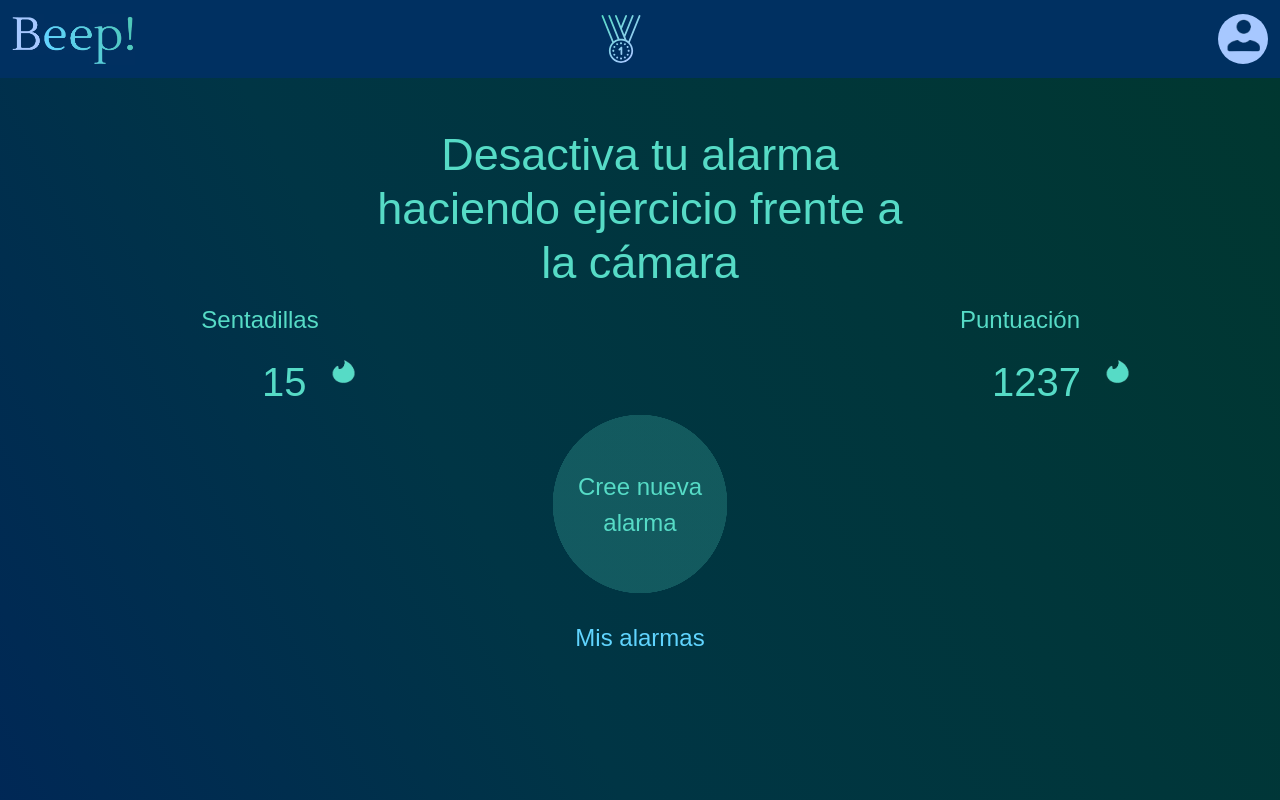
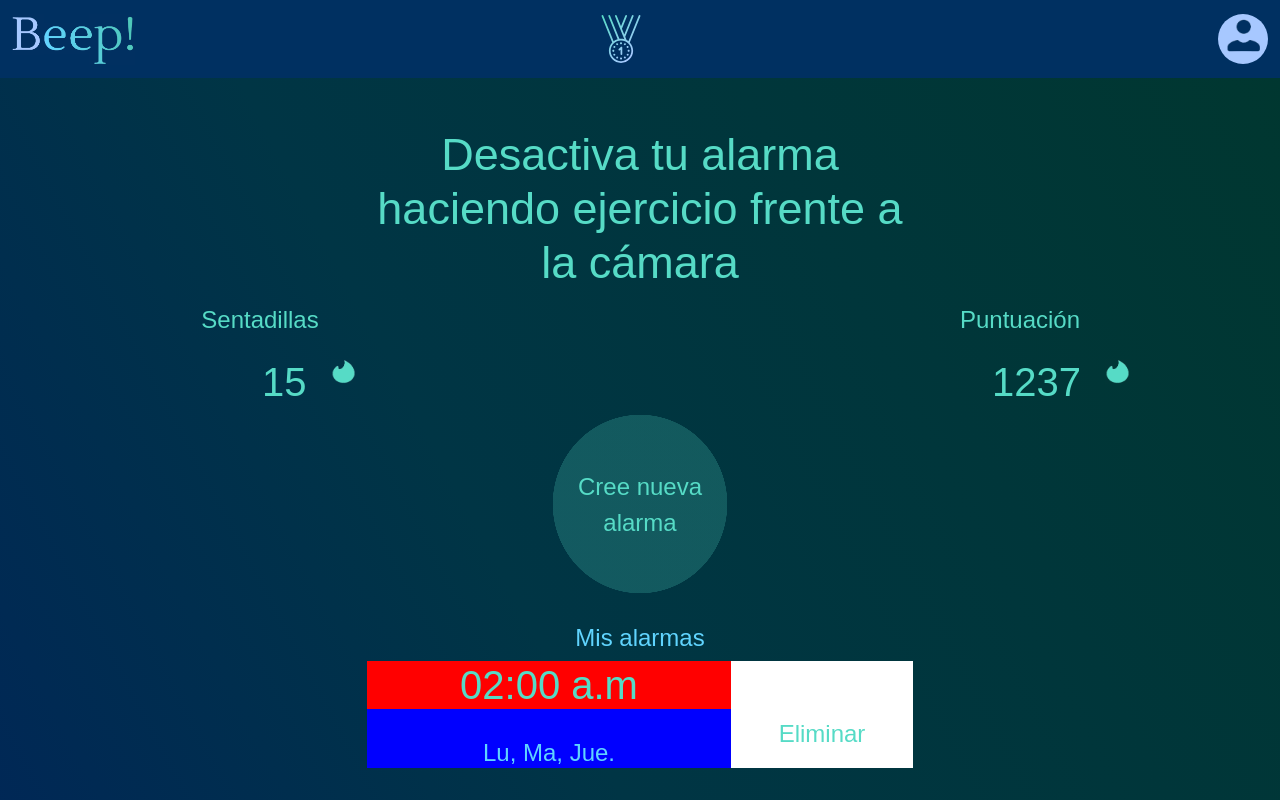
Before and after one commit to Mateo-Olaya/ux-webapp, an Angular app: page / in a window 1280 px wide. Shown: the top 800 px of the page. Built offline with nearby package versions, Linux system fonts and the light colour scheme.

Commit message:
Se incia la creacion de las tarjetas de alarma

```diff
--- a/src/app/home/home.component.css
+++ b/src/app/home/home.component.css
@@ -64,6 +64,11 @@ p {
   vertical-align: text-top;
   font-family: Lucida, sans-serif;
 }
+
+.card-backgroud-color {
+  background-color: #fff;
+}
+
 
 /* :host {
   display: contents;
--- a/src/app/home/home.component.html
+++ b/src/app/home/home.component.html
@@ -58,6 +58,28 @@
         </div>
         <div class="col-md-6">
           <h3>Mis alarmas</h3>
+        </div>
+        <div class="col">
+        </div>
+      </div>
+
+      <div class="row">
+        <div class="col">
+        </div>
+        <div class="col-md-6">
+          <div class="card mb-3" style="max-width: 600px;" class="card-backgroud-color">
+            <div class="row g-0">
+              <div class="col-md-8">
+                <div class="card-body">
+                  <h2 class="card-title" style="background-color: red">02:00 a.m</h2>
+                  <h3 class="card-text" style="background-color: blue">Lu, Ma, Jue.</h3>
+                </div>
+              </div>
+              <div class="col-md-4">
+                <p class="card-text">Eliminar</p>
+              </div>
+            </div>
+          </div>
         </div>
         <div class="col">
         </div>
```
